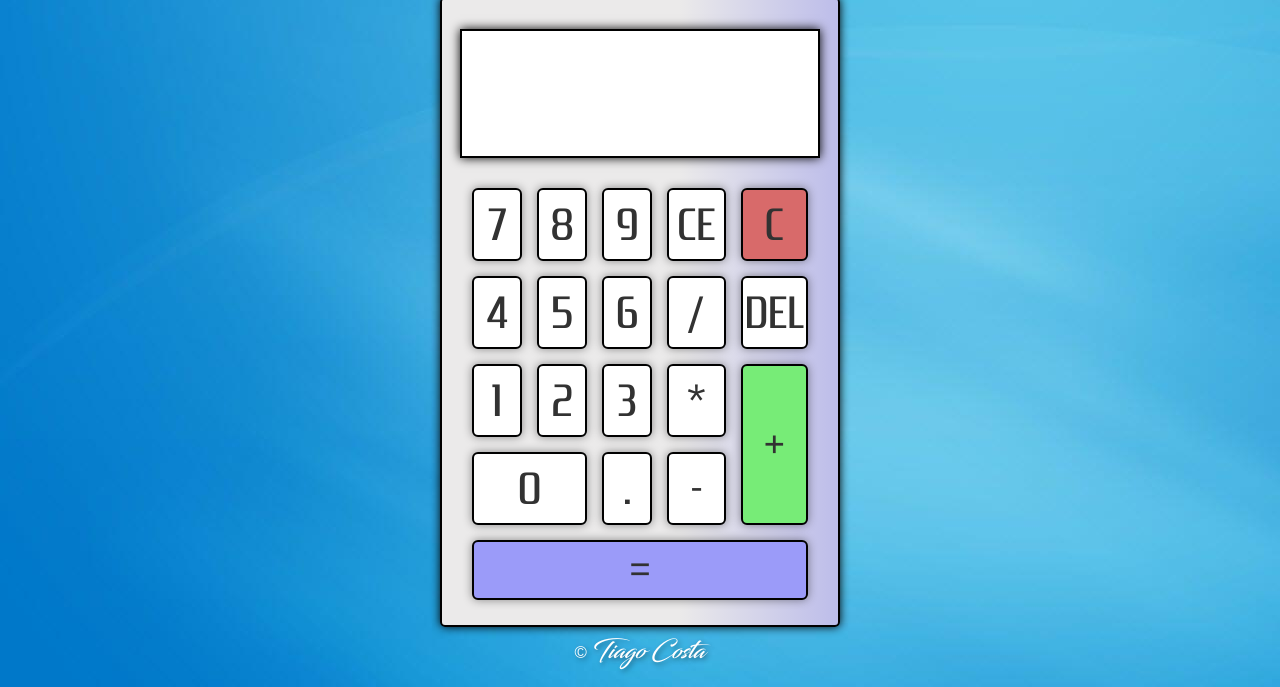
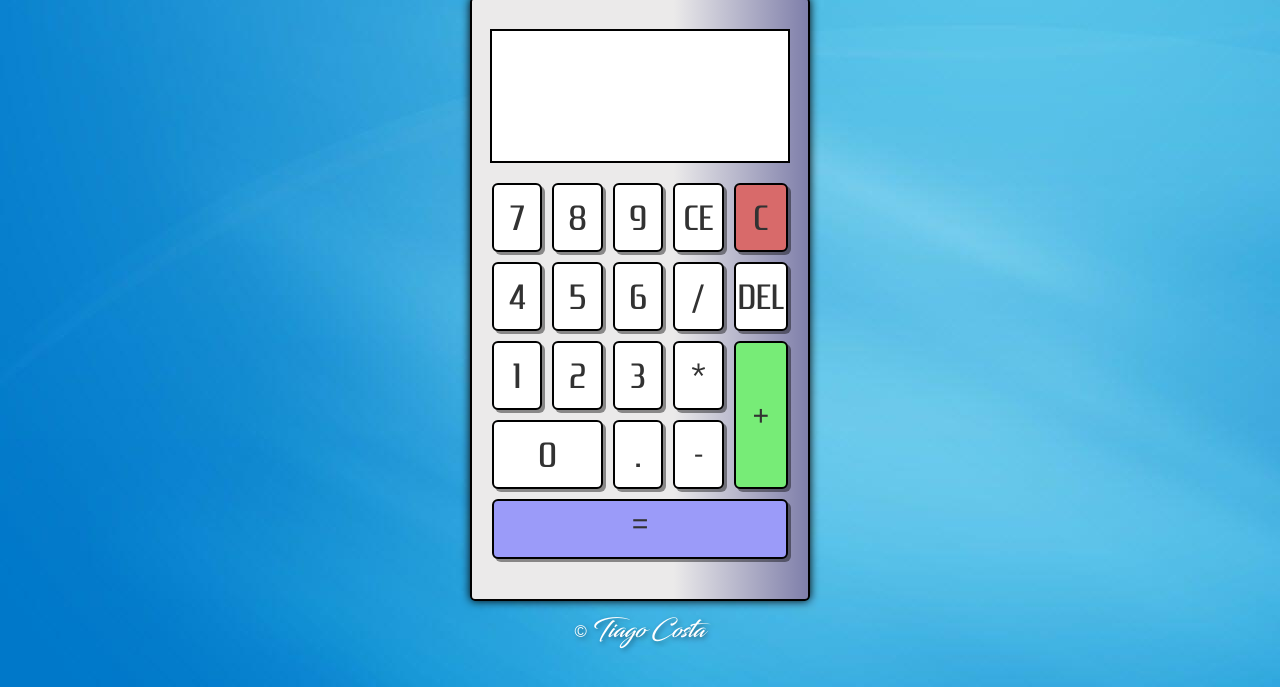
Before and after one commit to tiago-santos-costa/calculadora-HTML-CSS-JavaScript, a plain HTML site: page index.html in a window 1280 px wide. Shown: the part 113-800 px from the top of the page. Drawn offline with Linux system fonts and the light colour scheme.

Commit message:
Melhorias gerais

```diff
--- a/index.html
+++ b/index.html
@@ -39,9 +39,10 @@
                 <button id="number">-</button>
                 <button id="numberigual">=</button>
             </div>
-            <p id="foot"><span id="copy">&copy;</span> Tiago Costa</p>
         </div>
     </div>
-
+   <footer>
+    <p id="foot"><span id="copy">&copy;</span> Tiago Costa</p>
+   </footer>
 </body>
 </html>
--- a/style.css
+++ b/style.css
@@ -35,19 +35,12 @@ h1{
     border: 2px solid;
     margin: 30px 18px 0px 18px;
     overflow-wrap: break-word;
-    box-shadow: 0px 0px 10px black;
-
-
-
-
 }
 
 #calc{
-
-    background-image: linear-gradient(to left,rgb(189, 189, 234),rgb(235, 234, 234) 40%);
+    background-image: linear-gradient(to left,rgb(127, 127, 170),rgb(235, 234, 234) 40%);
     min-width: 30px;
-    max-width: 400px;
-    height: 630px;
+    max-width: 340px;
     margin: auto;
     border-radius: 5px;
     border: 2px solid rgb(0, 0, 0);
@@ -57,57 +50,52 @@ h1{
     text-align: right;
     display: flex;
     flex-direction: column;
+}
 
-
-}
 #previous-operations{
-
     color: rgb(125, 125, 125);
     overflow-wrap: break-word;
     padding: 5px 10px;
-    font-size: 45px;
+    font-size: 40px;
     min-height: 80px;
-    margin: 0px 0px -35px 0px;
-    text-shadow: none;
-
+    margin: 0px 0px -15px 0px;
+    text-shadow: none
 }
 
 #current-operation{
     color: rgb(0, 0, 0);
-    font-size: 4em;
+    font-size: 3em;
     text-shadow: none;
     overflow-wrap: break-word;
-    min-height: 80px;
+    min-height: 65px;
     padding-right: 10px;
     padding-left: 10px;
-
 }
 
 #button-container{
     display: grid;
     grid-template-columns: 1fr 1fr 1fr 1fr 1fr;
-    gap: 15px;
-    padding: 30px;
-    margin-bottom: 2px;
+    gap: 10px;
+    padding: 20px;
+    margin-bottom: 20px;
+}
 
-}
 #button-container button{
     font-family: 'calculo';
-    font-size: 20px;
-    padding: 8px;
-    font-size: 45px;
+    padding: 12px 0px;
+    font-size: 35px;
     border-radius: 6px;
     background-color: white;
-    box-shadow: 0px 0px 10px rgba(0, 0, 0, 0.423);
+    box-shadow: 3px 3px  rgba(0, 0, 0, 0.423);
     border: 2px solid black;
     cursor:pointer;
     color: rgb(50, 50, 50);
 }
+
 p {
     text-align: center;
     padding: 20px;
 }
-
 
 #button-container #number0{
     grid-column: span 2;
@@ -117,16 +105,18 @@ p {
     grid-row: span 2;
     background-color: rgb(119, 236, 119);
 }
+
 #button-container #numberc{
     background-color: rgb(216, 106, 106);
 }
+
 #button-container button:hover{
     background-color: rgb(136, 166, 181);
     color: rgb(255, 255, 255);
 }
+
 #button-container #numberdel{
     padding: 2px;
-
 }
 
 #button-container #numberigual{
@@ -135,18 +125,18 @@ p {
     background-color: rgb(155, 155, 249);
     padding-top: 1px;
 }
+
 #foot{
     font-family: 'assinatura';
     color: rgb(255, 255, 255);
     font-size: 1.5em;
     margin: 0px;
     padding-bottom: 10px;
-    padding-top: 0px;
+    padding-top: 10px;
     text-shadow: 2px 2px 5px 5px rgba(0, 0, 0, 0.304);
 }
 
 #copy {
     font-family: Arial, Helvetica, sans-serif;
     font-size: 0.7em;
-
 }
```
